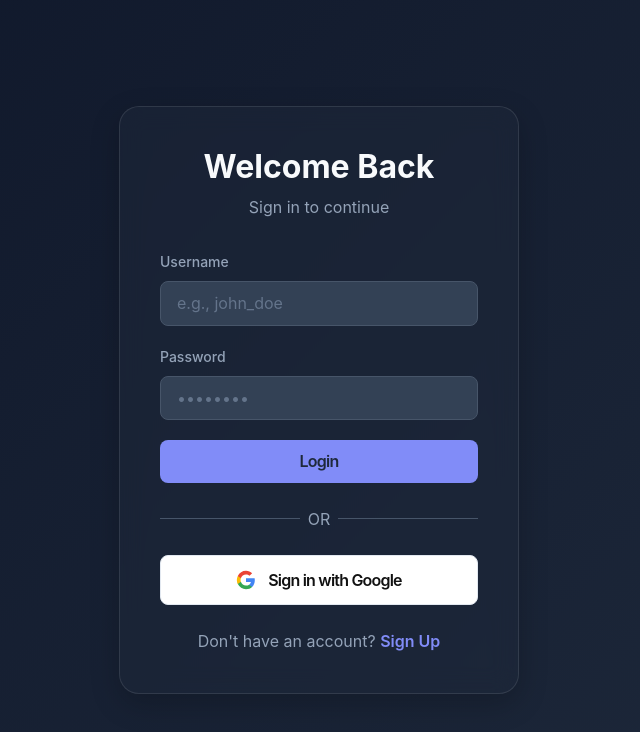
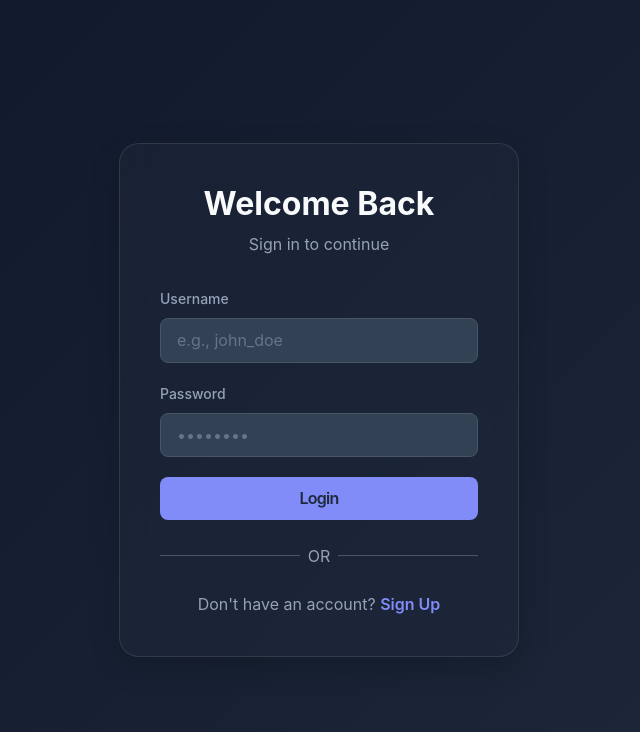
Before and after one commit to sssumitt/Rubik-Cube-frontend, a React (Vite) app: page /auth in a window 1280 px wide. Shown: the top 732 px of the page, without its empty margins (321-961 px from the left). Built offline with nearby package versions, Linux system fonts and the light colour scheme; no server answers.

Commit message:
rm:Oauth for now

```diff
--- a/src/pages/Auth/Auth.jsx
+++ b/src/pages/Auth/Auth.jsx
@@ -3,27 +3,27 @@
 import { AuthContext } from "../../context/AuthContext";
 import "./auth.css";
 
-// Simple icon component for visual flair
-const GoogleIcon = () => (
-  <svg className="google-icon" viewBox="0 0 24 24">
-    <path
-      d="M22.56 12.25c0-.78-.07-1.53-.2-2.25H12v4.26h5.92c-.26 1.37-1.04 2.53-2.21 3.31v2.77h3.57c2.08-1.92 3.28-4.74 3.28-8.09z"
-      fill="#4285F4"
-    />
-    <path
-      d="M12 23c2.97 0 5.46-.98 7.28-2.66l-3.57-2.77c-.98.66-2.23 1.06-3.71 1.06-2.86 0-5.29-1.93-6.16-4.53H2.18v2.84C3.99 20.53 7.7 23 12 23z"
-      fill="#34A853"
-    />
-    <path
-      d="M5.84 14.09c-.22-.66-.35-1.36-.35-2.09s.13-1.43.35-2.09V7.07H2.18C1.43 8.55 1 10.22 1 12s.43 3.45 1.18 4.93l3.66-2.84z"
-      fill="#FBBC05"
-    />
-    <path
-      d="M12 5.38c1.62 0 3.06.56 4.21 1.64l3.15-3.15C17.45 2.09 14.97 1 12 1 7.7 1 3.99 3.47 2.18 7.07l3.66 2.84c.87-2.6 3.3-4.53 6.16-4.53z"
-      fill="#EA4335"
-    />
-  </svg>
-);
+// // Simple icon component for visual flair
+// const GoogleIcon = () => (
+//   <svg className="google-icon" viewBox="0 0 24 24">
+//     <path
+//       d="M22.56 12.25c0-.78-.07-1.53-.2-2.25H12v4.26h5.92c-.26 1.37-1.04 2.53-2.21 3.31v2.77h3.57c2.08-1.92 3.28-4.74 3.28-8.09z"
+//       fill="#4285F4"
+//     />
+//     <path
+//       d="M12 23c2.97 0 5.46-.98 7.28-2.66l-3.57-2.77c-.98.66-2.23 1.06-3.71 1.06-2.86 0-5.29-1.93-6.16-4.53H2.18v2.84C3.99 20.53 7.7 23 12 23z"
+//       fill="#34A853"
+//     />
+//     <path
+//       d="M5.84 14.09c-.22-.66-.35-1.36-.35-2.09s.13-1.43.35-2.09V7.07H2.18C1.43 8.55 1 10.22 1 12s.43 3.45 1.18 4.93l3.66-2.84z"
+//       fill="#FBBC05"
+//     />
+//     <path
+//       d="M12 5.38c1.62 0 3.06.56 4.21 1.64l3.15-3.15C17.45 2.09 14.97 1 12 1 7.7 1 3.99 3.47 2.18 7.07l3.66 2.84c.87-2.6 3.3-4.53 6.16-4.53z"
+//       fill="#EA4335"
+//     />
+//   </svg>
+// );
 
 
 export default function Auth() {
@@ -55,10 +55,10 @@
     }
   };
 
-  const handleGoogle = () => {
-    // Redirect to the backend's Google auth route
-    window.location.href = "https://authentication-pa0c.onrender.com/auth/google";
-  };
+  // const handleGoogle = () => {
+  //   // Redirect to the backend's Google auth route
+  //   window.location.href = "https://authentication-pa0c.onrender.com/auth/google";
+  // };
 
   const toggleForm = () => {
     setIsRegistering(!isRegistering);
@@ -113,12 +113,12 @@
           <span>OR</span>
         </div>
 
-        <div className="oauth-actions">
+        {/* <div className="oauth-actions">
           <button className="btn btn-oauth" onClick={handleGoogle}>
             <GoogleIcon />
             <span>Sign in with Google</span>
           </button>
-        </div>
+        </div> */}
 
         <div className="toggle-form">
           <p>
```
